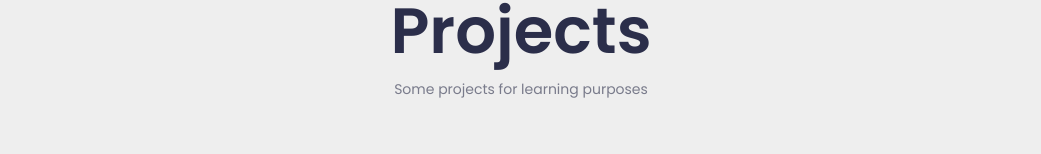
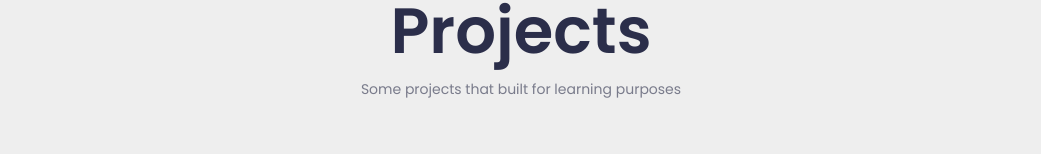
Before and after one commit to mhadziqrazin/hadziqrazin, a SvelteKit app: page /projects in a window 1280 px wide. Shown: the part 121-275 px from the top of the page, without its empty margins (119-1160 px from the left). Built offline with nearby package versions, Linux system fonts and the light colour scheme; grey boxes are pictures that could not be loaded.

Commit message:
feat: change projects subtitle

```diff
--- a/src/routes/projects/+page.svelte
+++ b/src/routes/projects/+page.svelte
@@ -19,7 +19,7 @@
     Projects
   </h1>
   <h3 class="text-sm text-dark/60">
-    Some projects for learning purposes
+    Some projects that built for learning purposes
   </h3>
 
   <div class="my-14 flex flex-wrap justify-center gap-10">
```
